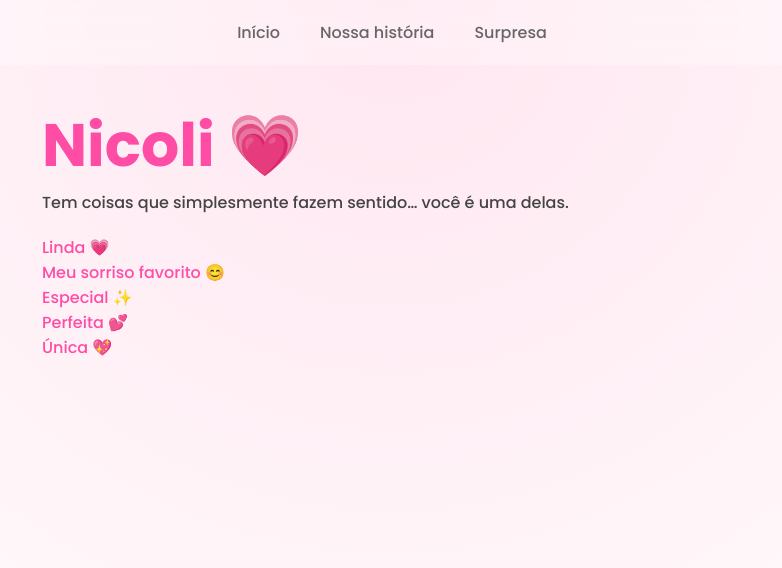
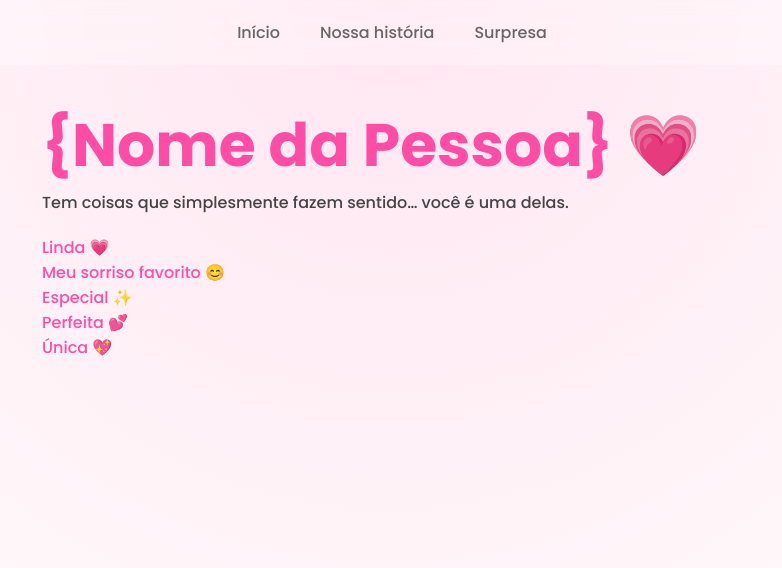
Before and after one commit to carlos-gabriel-124/Perfil-Romantico, a plain HTML site: page index.html in a window 1280 px wide. Shown: the whole page, without its empty margins (248-1030 px from the left). Drawn offline with Linux system fonts and the light colour scheme.

Commit message:
Update title and headings to include placeholder names

```diff
--- a/index.html
+++ b/index.html
@@ -2,7 +2,7 @@
 <html lang="pt-br">
 <head>
 <meta charset="UTF-8">
-<title>Nicoli 💗</title>
+<title>{Nome da pessoa} 💗</title>
 
 <style>
 @import url('https://fonts.googleapis.com/css2?family=Poppins:wght@300;500;700&display=swap');
@@ -132,7 +132,7 @@ header a:hover::after {
 <!-- HOME -->
 <div id="home" class="page active">
     <div class="hero">
-        <h1>Nicoli 💗</h1>
+        <h1>{Nome da Pessoa} 💗</h1>
         <p>Tem coisas que simplesmente fazem sentido… você é uma delas.</p>
         <div id="words" class="words"></div>
     </div>
@@ -220,7 +220,7 @@ Eu te amo, Nicoli 💖. E esse amor que sinto por você é tão profundo e verda
 
 O amor que sinto por você é o tipo de amor que todas as mulheres merecem, mas você teve a sorte de tê-lo só para você 🌹. E eu sou o homem mais sortudo do mundo por ter você ao meu lado 🍀.`;
 
-/* DIGITAÇÃO */
+/*  CONFIGURANDO A DIGITAÇÃO AUTOMÁTICA */
 let t = 0;
 
 function typing() {
```
